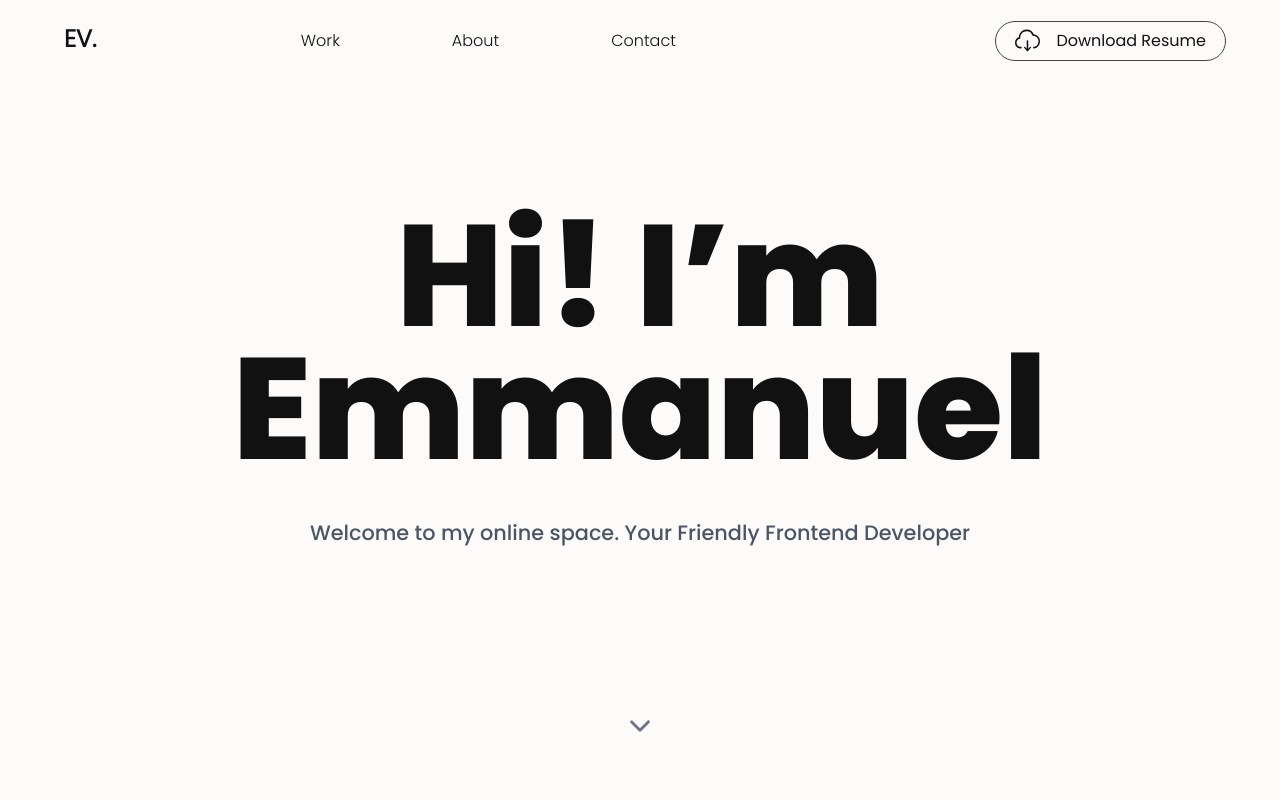
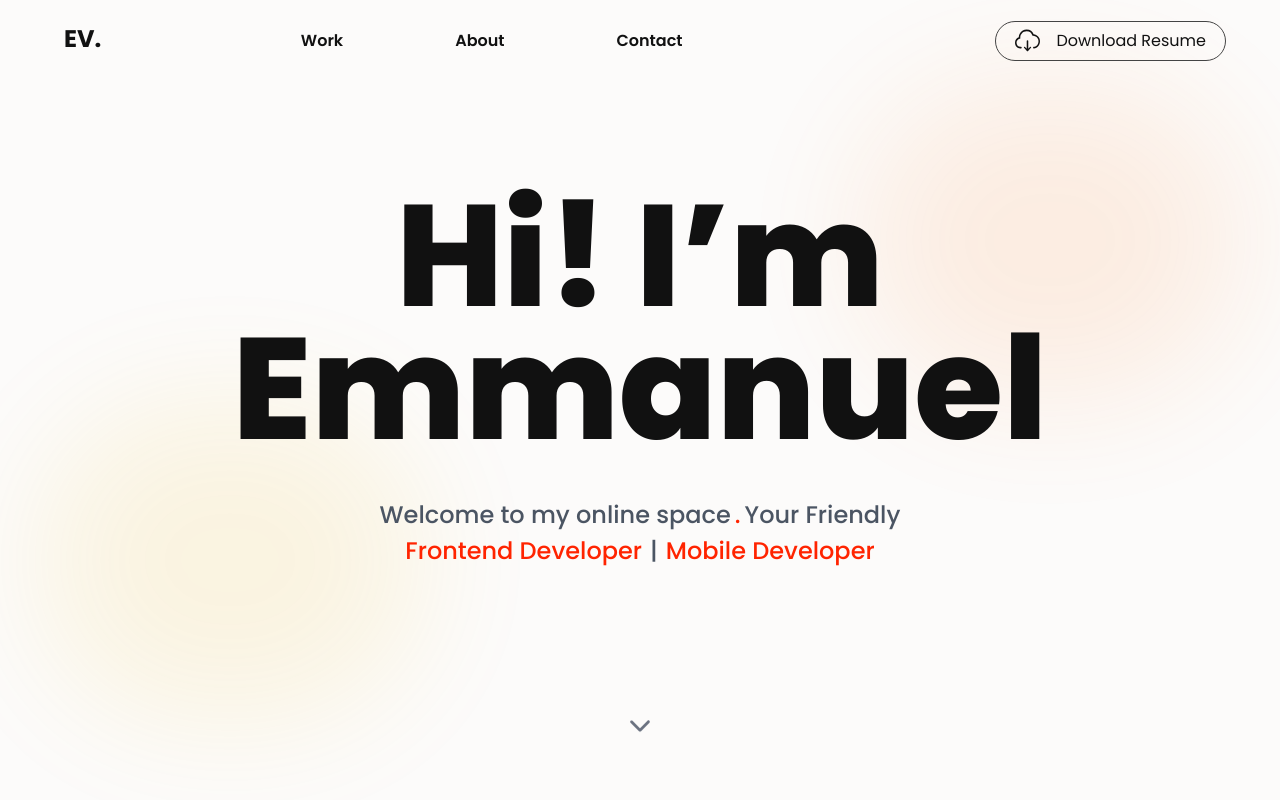
Before and after one commit to emmanuelokorie1/my-portfolio, a React (Vite) app: page / in a window 1280 px wide. Shown: the top 800 px of the page. Built offline with nearby package versions, Linux system fonts and the light colour scheme.

Commit message:
update: added aos

```diff
--- a/package.json
+++ b/package.json
@@ -16,6 +16,7 @@
     "react-dom": "^18.2.0",
     "react-icons": "^5.2.1",
     "react-scroll": "^1.9.0",
+    "run": "^1.5.0",
     "styled-components": "^6.1.1"
   },
   "devDependencies": {
--- a/src/Components/About.jsx
+++ b/src/Components/About.jsx
@@ -49,12 +49,12 @@ function About() {
   return (
     <div className="bg-[#1F2D31] md:m-[2rem] m-[1rem] md:p-[2rem] rounded-[2rem] p-[1rem]">
       <div className="s1000:flex items-center justify-evenly md:mb-[3rem] sm:mb-[2rem] mb-[1rem] s1000:px-0 px-[1rem]">
-        <div className=" s1000:w-[30%] md:text-[4rem] text-[3rem] text-background">About</div>
-        <div className=" s1000:w-[50%] border-b-[1px] border-background border-solid"></div>
+        <div className=" s1000:w-[30%] md:text-[4rem] text-[3rem] text-background" data-aos="fade-right">About</div>
+        <div className=" s1000:w-[50%] border-b-[1px] border-background border-solid" data-aos="fade-left"></div>
       </div>
 
       <section>
-        <aside className=" md:py-[3rem] py-[1rem] px-[1rem] md:px-[5rem] text-background">
+        <aside className=" md:py-[3rem] py-[1rem] px-[1rem] md:px-[5rem] text-background" data-aos="fade-right" data-aos-delay="300">
           <div className="s1100:w-[65%] md:text-[2.3rem] sm:text-[2rem] text-[1.3rem]">
             {" "}
             As a <span className="text-secondary2">
@@ -78,8 +78,8 @@ function About() {
         </div> */}
 
         <div className="s1000:flex items-center justify-evenly md:mb-[3rem] sm:mb-[2rem] mb-[1rem] s1000:px-0 px-[1rem]">
-        <div className=" s1000:w-[30%] md:text-[4rem] text-[3rem] text-background">Capabilities</div>
-        <div className=" s1000:w-[50%] border-b-[1px] border-background border-solid"></div>
+        <div className=" s1000:w-[30%] md:text-[4rem] text-[3rem] text-background" data-aos="fade-right">Capabilities</div>
+        <div className=" s1000:w-[50%] border-b-[1px] border-background border-solid" data-aos="fade-left"></div>
       </div>
 
         <div className=" md:m-[5rem] sm:m-[2rem] m-[1rem]">
--- a/src/Components/Contact.jsx
+++ b/src/Components/Contact.jsx
@@ -10,40 +10,66 @@ function Contact() {
     {
       icon: <FaWhatsapp size={50} />,
       link: "https://wa.me/7084844214",
+      delay: "100",
     },
     {
       icon: <CiLinkedin size={50} />,
-      link: "www.linkedin.com/in/okorie-emmanuel-a09595240",
+      link: "https://www.linkedin.com/in/okorie-emmanuel-a09595240",
+      delay: "200",
     },
     {
       icon: <SiInstagram size={40} />,
       link: "https://www.instagram.com/emmzzy_vibes/",
+      delay: "300",
     },
-    { icon: <FaXTwitter size={40} />, link: "https://x.com/Emmzzy_vibess" },
+    {
+      icon: <FaXTwitter size={40} />,
+      link: "https://x.com/Emmzzy_vibess",
+      delay: "400",
+    },
     {
       icon: <FaGithub size={40} />,
       link: "https://github.com/emmanuelokorie1",
+      delay: "500",
     },
   ];
   return (
     <Container>
-      <div className="md:text-[6rem] sm:text-[4rem] text-[2.7rem] p-0 m-0 hi">
+      <div
+        className="md:text-[6rem] sm:text-[4rem] text-[2.7rem] p-0 m-0 hi"
+        data-aos="fade-right"
+        data-aos-delay="300"
+      >
         Hit me up for
       </div>{" "}
-      <div className="Okorie md:text-[6rem] sm:text-[4rem] text-[2.7rem] p-[1rem] m-0 relative">
+      <div
+        className="Okorie md:text-[6rem] sm:text-[4rem] text-[2.7rem] p-[1rem] m-0 relative"
+        data-aos="fade-left"
+        data-aos-delay="300"
+      >
         <div className="Emmanuel">Future Project.</div>
       </div>
       <a
+        data-aos="zoom-in"
+        data-aos-delay="300"
         href="mailto:emmzzyvibes@gmail.com"
         className="sm:text-[2rem] text-[1.3rem] border-b-[1px] border-gray-700 border-solid cursor-pointer hover:text-secondary2 transition-colors duration-300"
       >
         emmzzyvibes@gmail.com
       </a>
-      <div className="sm:text-[2rem] text-[1.3rem] pt-[1rem] hover:text-secondary2 transition-colors duration-300" > <a href="tel:+234 708 484 4214">+234 708 484 4214</a></div>
+      <div
+        className="sm:text-[2rem] text-[1.3rem] pt-[1rem] hover:text-secondary2 transition-colors duration-300"
+        data-aos="zoom-in"
+        data-aos-delay="300"
+      >
+        {" "}
+        <a href="tel:+234 708 484 4214">+234 708 484 4214</a>
+      </div>
+      {/* data-aos="fade-up" data-aos-delay={e?.delay} */}
       <div className="flex items-center gap-[2rem] mt-[2rem]">
         {Socials?.map((e, i) => {
           return (
-            <div key={i}>
+            <div key={i} >
               <a
                 href={e?.link}
                 target="_blank"
--- a/src/Components/Header.jsx
+++ b/src/Components/Header.jsx
@@ -56,18 +56,43 @@ function Header() {
         className="w-[20%] text-[1.5rem] font-bold"
         style={{ fontFamily: "ExtraBoldFont" }}
       >
-        <Link to="home" smooth={true} duration={1000} activeClass="active">
+        <Link
+          to="home"
+          className={isScrolled && "text-secondary2"}
+          style={{ fontFamily: "boldFont" }}
+          smooth={true}
+          duration={1000}
+          activeClass="active"
+        >
           EV.
         </Link>
       </aside>
       <aside className="s1000:flex hidden w-[60%] gap-[5rem]">
-        <Link to="work" smooth={true} duration={1000} activeClass="active">
+        <Link
+          to="work"
+          smooth={true}
+          duration={1000}
+          activeClass="active"
+          style={{ fontFamily: "SemiBoldFont" }}
+        >
           Work
         </Link>
-        <Link to="about" smooth={true} duration={1000} activeClass="active">
+        <Link
+          to="about"
+          smooth={true}
+          duration={1000}
+          activeClass="active"
+          style={{ fontFamily: "SemiBoldFont" }}
+        >
           About
         </Link>
-        <Link to="contact" smooth={true} duration={1000} activeClass="active">
+        <Link
+          to="contact"
+          smooth={true}
+          duration={1000}
+          activeClass="active"
+          style={{ fontFamily: "SemiBoldFont" }}
+        >
           Contact
         </Link>
       </aside>
@@ -91,8 +116,7 @@ function Header() {
           onClick={() => setshowSideBar(false)}
           className="fixed bg-[#fcfbfa] top-0 left-0 h-full w-[100%] p-[1.2rem]"
           data-aos="fade-left"
-          data-aos-easing="linear"
-          data-aos-duration="800"
+          data-aos-duration="500"
         >
           <div className="flex justify-end">
             <LiaTimesSolid size={40} />
@@ -101,7 +125,7 @@ function Header() {
             return (
               <aside
                 className="text-[1.2rem] mt-[5rem]"
-                style={{ fontFamily: "ExtraBoldFont", fontWeight: "600" }}
+
                 key={i}
               >
                 <Link
@@ -109,6 +133,8 @@ function Header() {
                   smooth={true}
                   duration={1000}
                   activeClass="active"
+                  style={{ fontFamily: "SemiBoldFont" }}
+                  className="text-gray-600"
                   onClick={() => setshowSideBar(false)}
                 >
                   {e?.name}
@@ -141,7 +167,7 @@ const Container = styled.section`
     transition: background-color 0.3s ease;
   }
   &.scrolledNo {
-    background-color: #fcfbfa;
+    background-color: transparent;
     transition: background-color 0.3s ease;
   }
 
--- a/src/Components/Landing.jsx
+++ b/src/Components/Landing.jsx
@@ -6,16 +6,57 @@ import { Link } from "react-scroll";
 function Landing() {
   return (
     <Container>
+      <div className="absolute bottom-[10%] left-[3%] h-[40%] rounded-[10rem] w-[30%] blur-3xl opacity-10  bg-yellow-500"></div>
+      <div className="absolute top-[10%] right-[3%] h-[40%] rounded-[10rem] w-[30%] blur-3xl opacity-10  bg-orange-500"></div>
+      {/* <div className="absolute top-[20%] right-[10%] h-[40%] w-[40%] bg-black">hello</div> */}
       <aside className="p-0 m-0 px-[1rem]">
-        <div className="md:text-[7rem] s1000:text-[9rem] sm:text-[5rem] text-[3.5rem] p-0 m-0 hi">Hi! I’m </div>{" "}
-        <div className="Okorie md:text-[7rem] s1000:text-[9rem] sm:text-[5rem] text-[3.5rem] p-0 m-0 ">
+        <div
+          className="md:text-[7rem] s1000:text-[9rem] sm:text-[5rem] text-[3.5rem] p-0 m-0 hi"
+          data-aos="zoom-in-down"
+          data-aos-delay="100"
+          data-aos-duration="1000"
+        >
+          Hi! I’m{" "}
+        </div>{" "}
+        <div
+          className="Okorie md:text-[7rem] s1000:text-[9rem] sm:text-[5rem] text-[3.5rem] p-0 m-0 "
+          data-aos="fade-down"
+          data-aos-delay="650"
+          data-aos-duration="1000"
+        >
           <div className="Emmanuel">Emmanuel</div>
           {/* <div className="text-[1rem] bg-secondary2 Emmzzy  text-white w-fit">
             A.KA Emmzzy Vibes
           </div> */}
         </div>
-        <div className="text-[1.3rem] Welcome text-gray-600">
-          Welcome to my online space. Your Friendly <span className="">Frontend Developer</span>
+        <div className="sm:text-[1.5rem] text-[1.2rem] Welcome text-gray-600">
+          <div className="s450:flex justify-center gap-1">
+            <div
+              data-aos="fade-right"
+              data-aos-delay="900"
+              data-aos-duration="1000"
+            >
+              Welcome to my online space
+            </div>
+            <span className="text-secondary2 s450:flex hidden">.</span>{"  "}
+            <div
+              data-aos="fade-left"
+              data-aos-delay="900"
+              data-aos-duration="1000"
+            >
+              Your Friendly
+            </div>
+          </div>
+          <div
+            className="text-gray-600 s450:flex justify-center gap-2 mt-[1rem] s450:mt-0 "
+            data-aos="fade-up"
+            data-aos-delay="900"
+            data-aos-duration="1000"
+
+          >
+            <div className="text-secondary2">Frontend Developer</div> <span className=" s450:flex hidden">|</span>{"  "}
+            <div className="text-secondary2">Mobile Developer</div>
+          </div>
         </div>
       </aside>
 
--- a/src/Components/Work.jsx
+++ b/src/Components/Work.jsx
@@ -63,8 +63,8 @@ function Work() {
   return (
     <section>
       <div className="s1000:flex items-center justify-evenly mb-[3rem] s1000:px-0 px-[2rem]">
-        <div className=" s1000:w-[30%] md:text-[4rem] text-[3rem]">Lastest Work</div>
-        <div className=" s1000:w-[50%] border-b-[1px] border-colorText border-solid"></div>
+        <div className=" s1000:w-[30%] md:text-[4rem] text-[3rem]" data-aos="fade-right">Lastest Work</div>
+        <div className=" s1000:w-[50%] border-b-[1px] border-colorText border-solid" data-aos="fade-left"></div>
       </div>
 
       <section>
@@ -74,7 +74,7 @@ function Work() {
               key={i}
               className="s1000:flex block justify-between md:py-[4rem] py-[2rem] md:px-[6rem] sm:px-[2rem] px-[1rem] group"
             >
-              <aside className="s1000:w-[40%] w-[100%] s1000:pe-[4rem]">
+              <aside className="s1000:w-[40%] w-[100%] s1000:pe-[4rem]" data-aos="fade-right">
                 <div
                   className="text-[2.3rem] group-hover:text-secondary2 transition-colors duration-300"
                   style={{ fontFamily: "SemiBoldFont" }}
@@ -93,7 +93,7 @@ function Work() {
                   Visit Link <HiOutlineArrowUpRight size={20} />
                 </a>
               </aside>
-              <aside className="s1000:w-[60%] w-[100%] mt-[4rem] s1000:mt-0 flex justify-end">
+              <aside className="s1000:w-[60%] w-[100%] mt-[4rem] s1000:mt-0 flex justify-end" data-aos="fade-up">
                 <img src={e?.image} alt="" />
               </aside>
             </div>
--- a/src/main.jsx
+++ b/src/main.jsx
@@ -8,7 +8,7 @@ import "aos/dist/aos.css";
 // Initialize AOS with global settings
 AOS.init({
   offset: 200, // Change offset to trigger animations earlier or later (in pixels)
-  duration: 1200, // Duration of animation in milliseconds
+  duration: 600, // Duration of animation in milliseconds
   easing: "ease", // Easing function for the animation
   once: false, // Whether animations should only happen once
   mirror: true, // Whether elements should animate when they enter or leave the viewport
```
Also changed, not shown: 1 other file (tests, documents, lock files or other folders).
